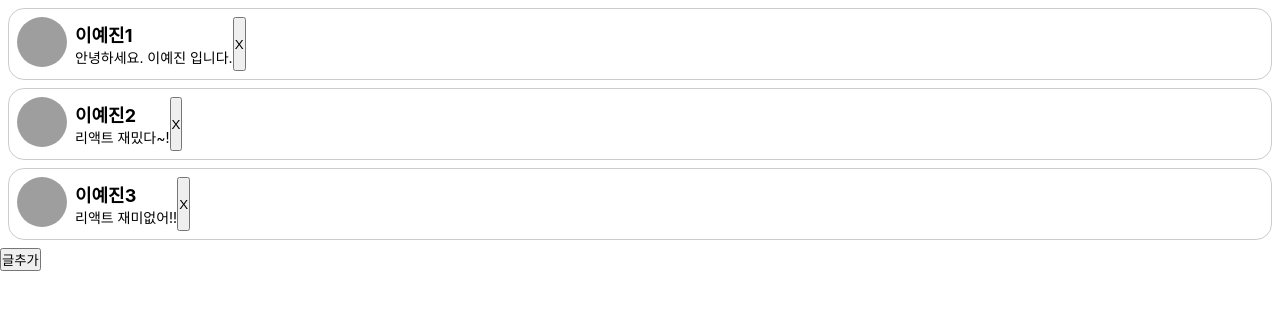
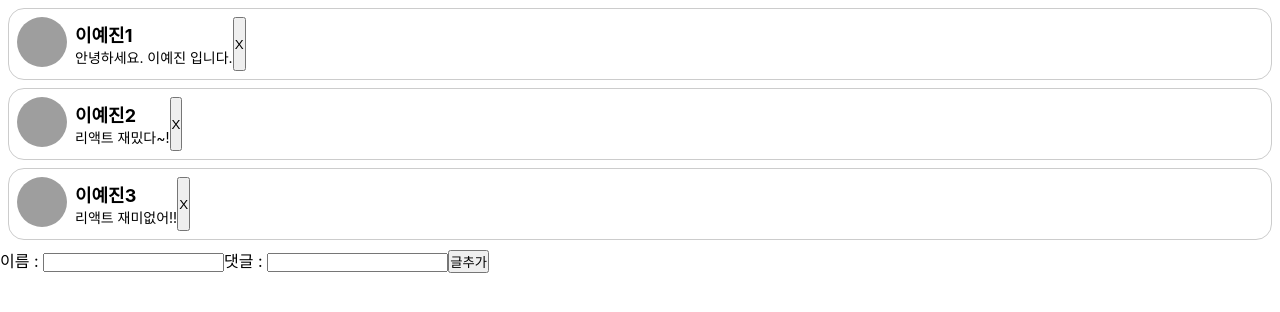
Before and after one commit to iingkejin/ReactBasic, a React (Create React App) app in the folder reactbasic/: page / in a window 1280 px wide. Shown: the top 312 px of the page. Built offline with nearby package versions, Linux system fonts and the light colour scheme; grey boxes are pictures that could not be loaded.

Commit message:
⚡️ 버튼 클릭시 input value값 리스트 추가 기능 구현

```diff
--- a/reactbasic/src/component/CommentList.jsx
+++ b/reactbasic/src/component/CommentList.jsx
@@ -20,6 +20,8 @@ const comments = [
 
 function CommentList() {
   const [commentList, setCommentList] = useState(comments);
+  const [name, setName] = useState('');
+  const [content, setContent] = useState('');
 
   const deleteComment = (index) => {
     const newCommentList = [...commentList];
@@ -28,8 +30,11 @@ function CommentList() {
     console.log(index)
   }
 
-  const addCommnet = () => {
-    const add = {name: "히히ㅇㅎㅇㄶ히", comment : "아아아아아?~!!!"}
+  const addComment = () => {
+    // const add = {name: "히히ㅇㅎㅇㄶ히", comment : "아아아아아?~!!!"}
+    // setCommentList([add,...commentList])
+
+    const add = {name : name, comment: content}
     setCommentList([add,...commentList])
   }
 
@@ -42,7 +47,9 @@ function CommentList() {
           )
         })
       }
-      <button onClick={addCommnet}>글추가</button>
+      이름 : <input value={name} onChange={(e) => setName(e.target.value)}/>
+      댓글 : <input value={content} onChange={(e) => setContent(e.target.value)}/>
+      <button onClick={addComment}>글추가</button>
     </div>
   )
 }
```
